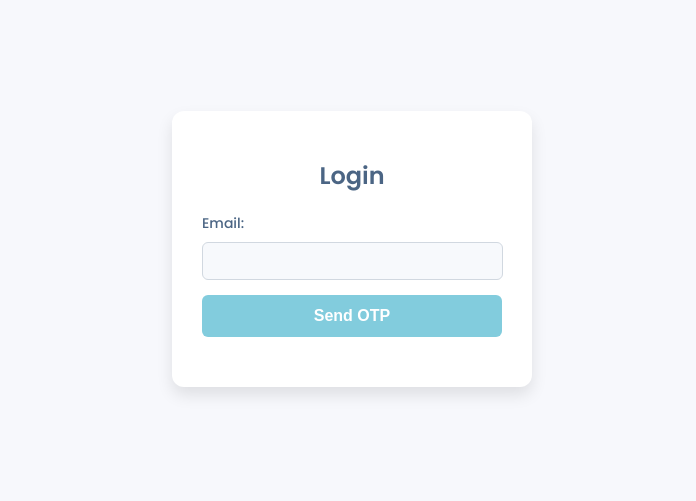
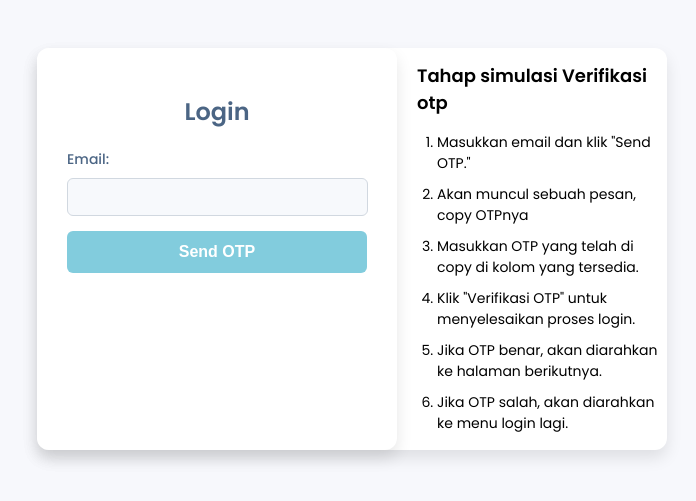
Before and after one commit to AudyardhaNasywa/Verifikasi-OTP, a plain HTML site: page index.html in a window 1280 px wide. Shown: the part 151-652 px from the top of the page, without its empty margins (288-984 px from the left). Drawn offline with Linux system fonts and the light colour scheme.

Commit message:
fix steps otp

```diff
--- a/index.html
+++ b/index.html
@@ -1,5 +1,6 @@
 <!DOCTYPE html>
 <html lang="en">
+
 <head>
     <meta charset="UTF-8">
     <meta name="viewport" content="width=device-width, initial-scale=1.0">
@@ -7,7 +8,9 @@
     <link rel="stylesheet" href="styles.css">
     <link href="https://fonts.googleapis.com/css2?family=Poppins:wght@400;500;600&display=swap" rel="stylesheet">
 </head>
+
 <body>
+    <div class="tahap-container">
         <div class="container">
             <h1>Login</h1>
             <form id="loginForm">
@@ -22,6 +25,21 @@
             </form>
             <div id="message"></div>
         </div>
+
+        <!-- Steps Section -->
+        <div class="steps-container">
+            <h2>Tahap simulasi Verifikasi otp</h2>
+            <ul>
+                <li>Masukkan email dan klik "Send OTP."</li>
+                <li>Akan muncul sebuah pesan, copy OTPnya</li>
+                <li>Masukkan OTP yang telah di copy di kolom yang tersedia.</li>
+                <li>Klik "Verifikasi OTP" untuk menyelesaikan proses login.</li>
+                <li>Jika OTP benar, akan diarahkan ke halaman berikutnya.</li>
+                <li>Jika OTP salah, akan diarahkan ke menu login lagi.</li>
+            </ul>
+        </div>
+    </div>
     <script src="script.js"></script>
 </body>
+
 </html>
--- a/styles.css
+++ b/styles.css
@@ -73,6 +73,30 @@ button:hover {
     color: red; /* Tetap merah untuk pesan error */
 }
 
+.tahap-container {
+    display: flex;
+    gap: 20px;
+    background-color: #fff;
+    border-radius: 12px;
+    box-shadow: 0 8px 16px rgba(0, 0, 0, 0.1); /* Shadow lembut */
+}
+
+.steps-container {
+    max-width: 250px;
+}
+.steps-container h2 {
+    margin-bottom: 10px;
+    font-size: 18px;
+}
+.steps-container ul {
+    list-style-type: decimal;
+    padding-left: 20px;
+}
+.steps-container li {
+    margin-bottom: 10px;
+    font-size: 14px;
+}
+
 /* Responsif untuk layar kecil */
 @media (max-width: 480px) {
     .container {
```
Lines whose indentation alone changed are shown as unchanged.
